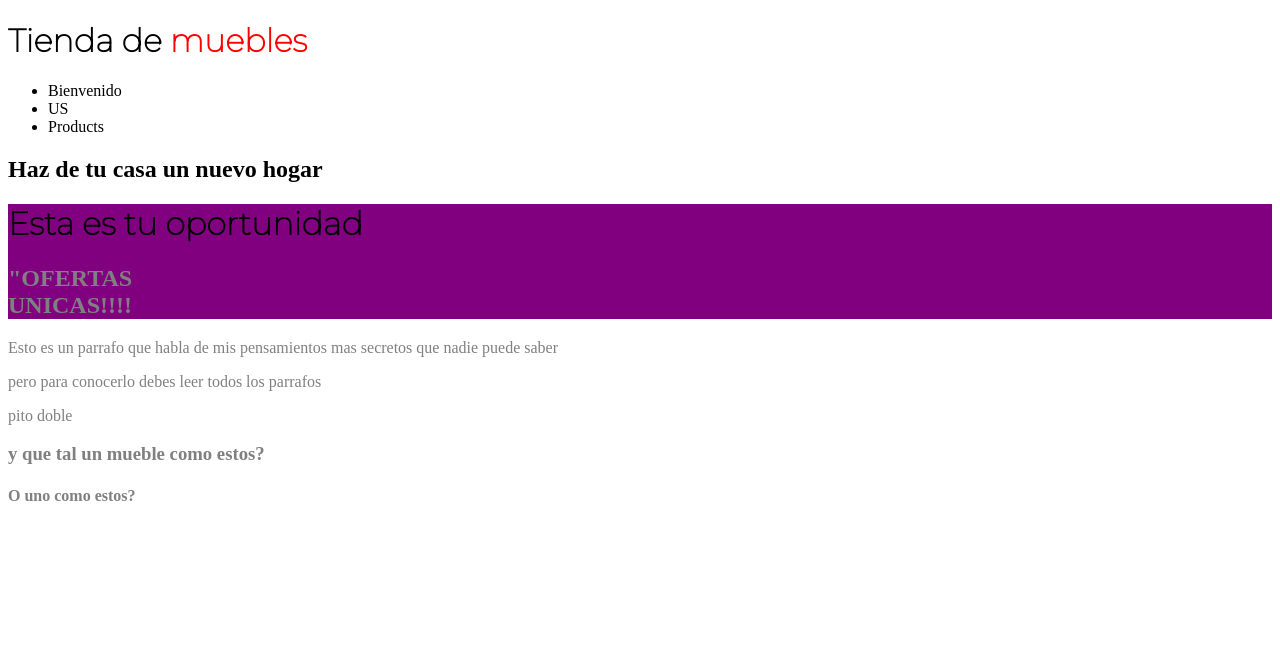
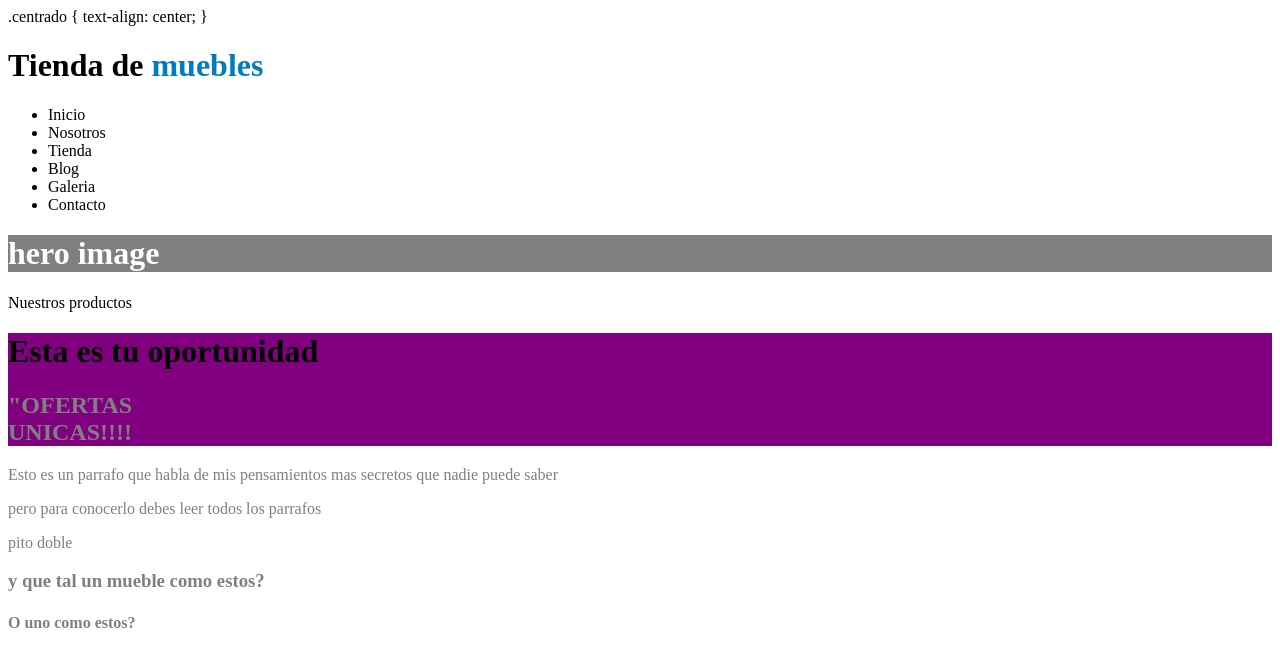
Before and after one commit to Diegohihght/Proyecto-de-FEF, a plain HTML site: page index.html in a window 1280 px wide. Drawn offline with Linux system fonts and the light colour scheme; a web font is replaced by a local one.

Commit message:
Primer intento

```diff
--- a/index.html
+++ b/index.html
@@ -7,41 +7,67 @@
 
     <link rel="preconnect" href="https://fonts.googleapis.com">
 <link rel="preconnect" href="https://fonts.gstatic.com" crossorigin>
-<link href="https://fonts.googleapis.com/css2?family=Montserrat:wght@100&display=swap" rel="stylesheet">
+<link href="https://fonts.googleapis.com/css2?family=Playfair+Display:ital,wght@0,400..900;1,400..900&display=swap" rel="stylesheet">
 
-<style> h1 {
-font-family: "Montserrat" , sans-serif;
+<link rel="preconnect" href="https://fonts.googleapis.com">
+<link rel="preconnect" href="https://fonts.gstatic.com" crossorigin>
+<link href="https://fonts.googleapis.com/css2?family=Playfair+Display:ital,wght@0,400..900;1,400..900&family=Raleway:ital,wght@0,100..900;1,100..900&display=swap" rel="stylesheet">
+
+<style>
+body {
+    font-size: 62.5;
 }
+</style>
+<style>
+h1 {
+    font-size: 62.5;
+}
+</style>
+
+.centrado {
+    text-align: center;
+  }
 
 </style>
+
 </head>
 <body>
 
-    <header><h1>Tienda de<span style="color:red;" > muebles </span> </h1></header>
+    <header class="centrado"><h1>Tienda de<span style="color: #037BC0;" > muebles </span> </h1></header>
+
     <header>
         <nav>
         <ul>
-            <li>Bienvenido</li>
-            <li>US</li>
-            <li>Products</li>
+            <li>Inicio</li>
+            <li>Nosotros</li>
+            <li>Tienda</li>
+            <li>Blog</li>
+            <li>Galeria</li>
+            <li>Contacto</li>
         </ul>
 
         </nav>
+    </header>
+    <div style = "background-color: gray;">
+        <hero>
+            <h1><span style= "color :white";>hero image</span></h1>
+        </hero>
+    </div>
 
-        </header>
-    <h2>Haz de tu casa un nuevo hogar</h2>
-    <div style = "background-color: purple;">
+    <p class="centrado">Nuestros productos</span></p>
 
-<h1>Esta es tu oportunidad</h1>
-<h2><span style="color: gray;">"OFERTAS <br> UNICAS!!!!</span></h2>
+<div style = "background-color: purple;">
+    <h1>Esta es tu oportunidad</h1>
+    <h2><span style="color: gray;">"OFERTAS <br> UNICAS!!!!</span></h2>
 
 </div>
+
 <div style = "color: gray;">
     <p>Esto es un parrafo que habla de  mis pensamientos mas secretos que nadie puede saber</p>
     <p> pero para conocerlo debes leer todos los parrafos</p>
 pito doble
-<h3> y que tal un mueble como estos?</h3>
-<h4>O uno como estos?</h4>
+    <h3> y que tal un mueble como estos?</h3>
+    <h4>O uno como estos?</h4>
 </div>
 
 </body>
```
